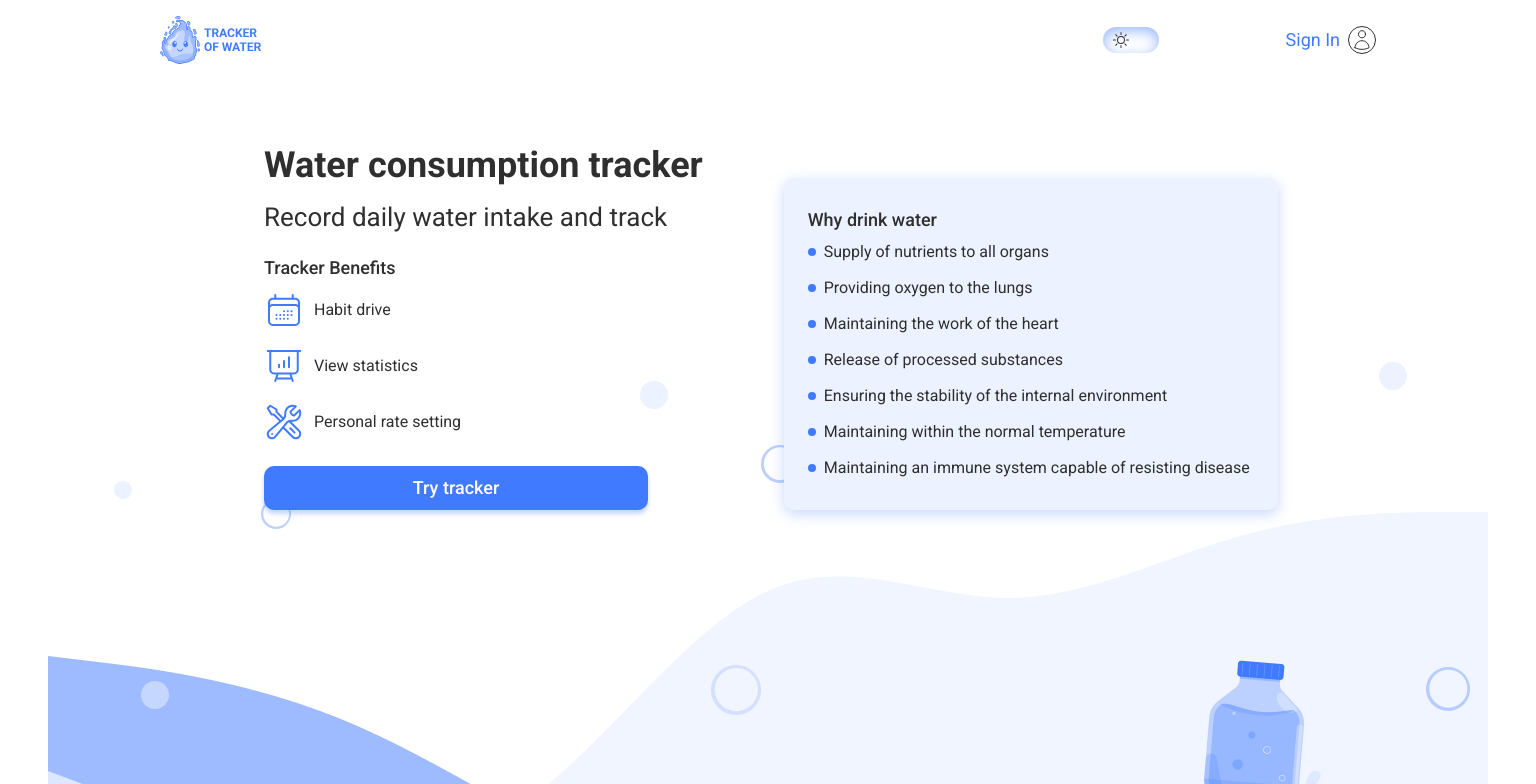
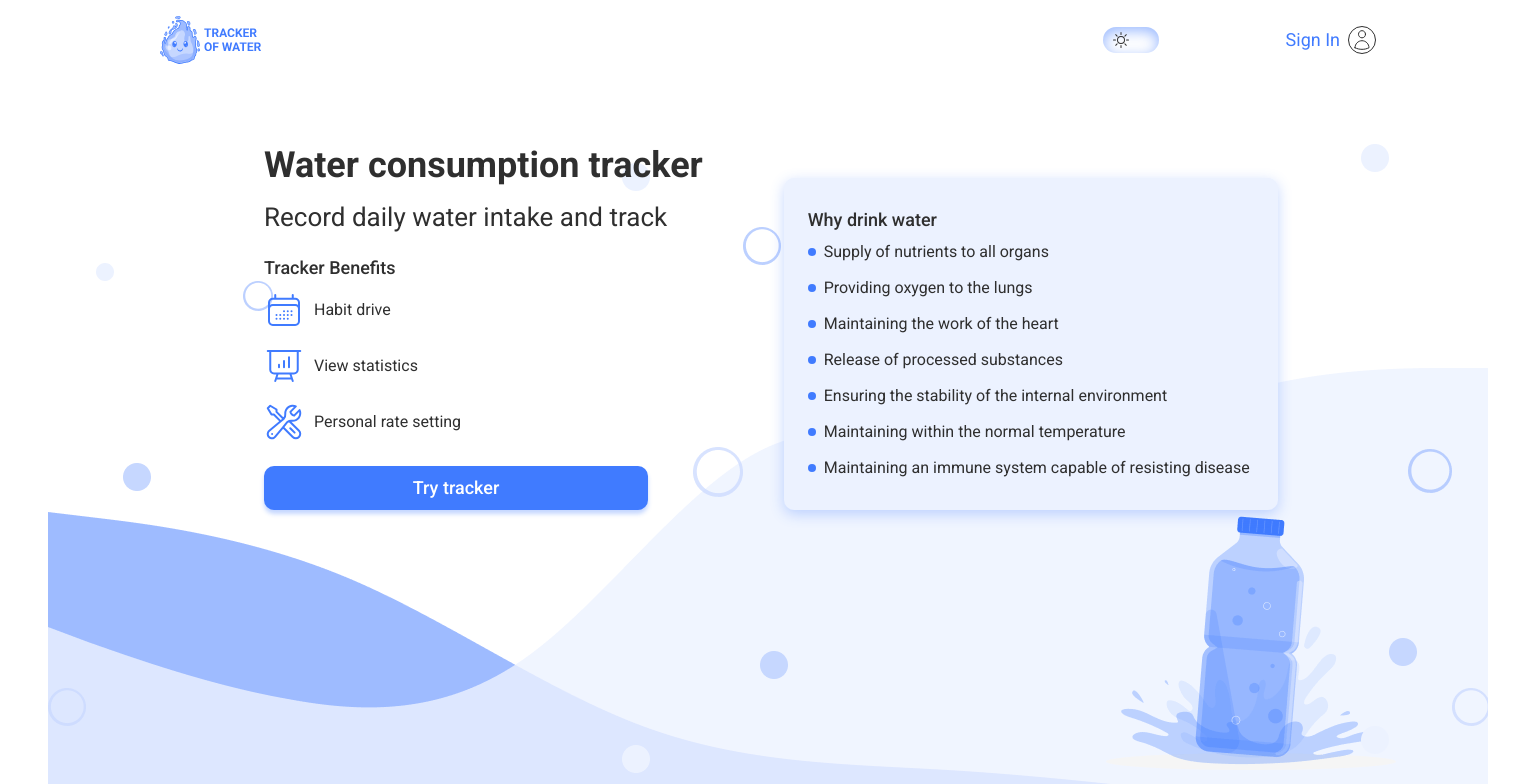
Before and after one commit to OlenaShatalova/team-03-water-tracker-frontend, a React (Vite) app: page /welcome in a window 1536 px wide. Shown: the top 784 px of the page. Built offline with nearby package versions, Linux system fonts and the light colour scheme.

Commit message:
welcome background

```diff
--- a/src/pages/MainPage/MainPage.module.css
+++ b/src/pages/MainPage/MainPage.module.css
@@ -1,8 +1,7 @@
 .mainBackground {
-  min-height: 100vh;
-  background: var(--bg-image-mobile-welcome);
-  background-position: bottom;
-  background-repeat: no-repeat;
+  height: 100vh;
+  background: var(--bg-image-mobile-welcome) no-repeat bottom 56px center/ 320px
+    844px;
 }
 
 .welcomeContainer {
@@ -17,9 +16,8 @@
 
 @media screen and (min-width: 768px) {
   .mainBackground {
-    background: var(--bg-image-tablet-welcome);
-    background-position: bottom;
-    background-repeat: no-repeat;
+    background: var(--bg-image-tablet-welcome) no-repeat bottom 96px center/
+      768px 800px;
   }
   .welcomeContainer {
     margin-top: 40px;
@@ -31,12 +29,11 @@
 
 @media screen and (min-width: 1440px) {
   .mainBackground {
-    background: var(--bg-image-desktop-welcome);
-    background-position: bottom;
-    background-repeat: no-repeat;
+    background: var(--bg-image-desktop-welcome) no-repeat bottom 144px center/
+      1440px 432px;
   }
   .welcomeContainer {
-    margin: 80px 98px 294px 104px;
+    margin: 80px 98px 0px 104px;
     max-width: 1014px;
     /* height: 366px; */
     flex-direction: row;
```
